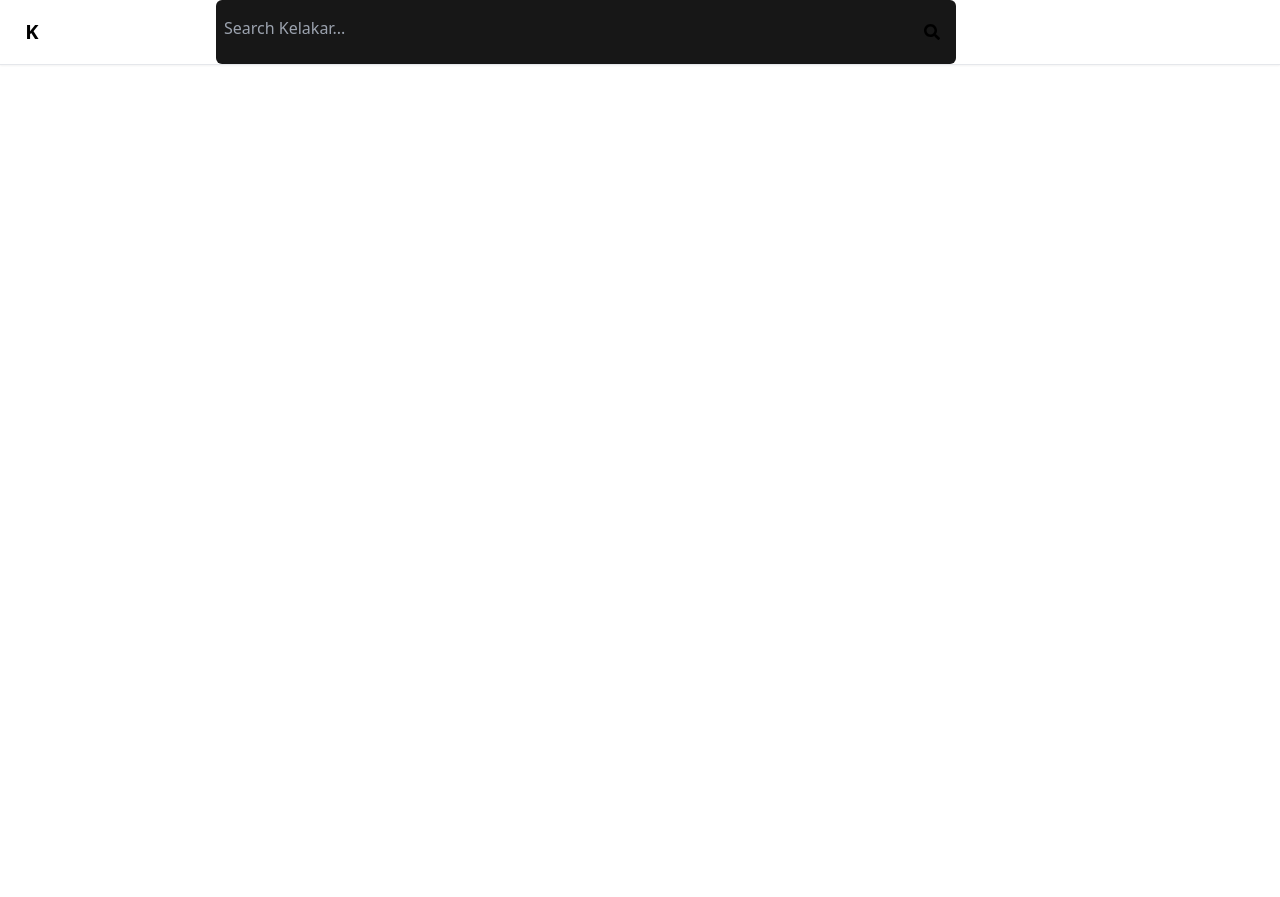
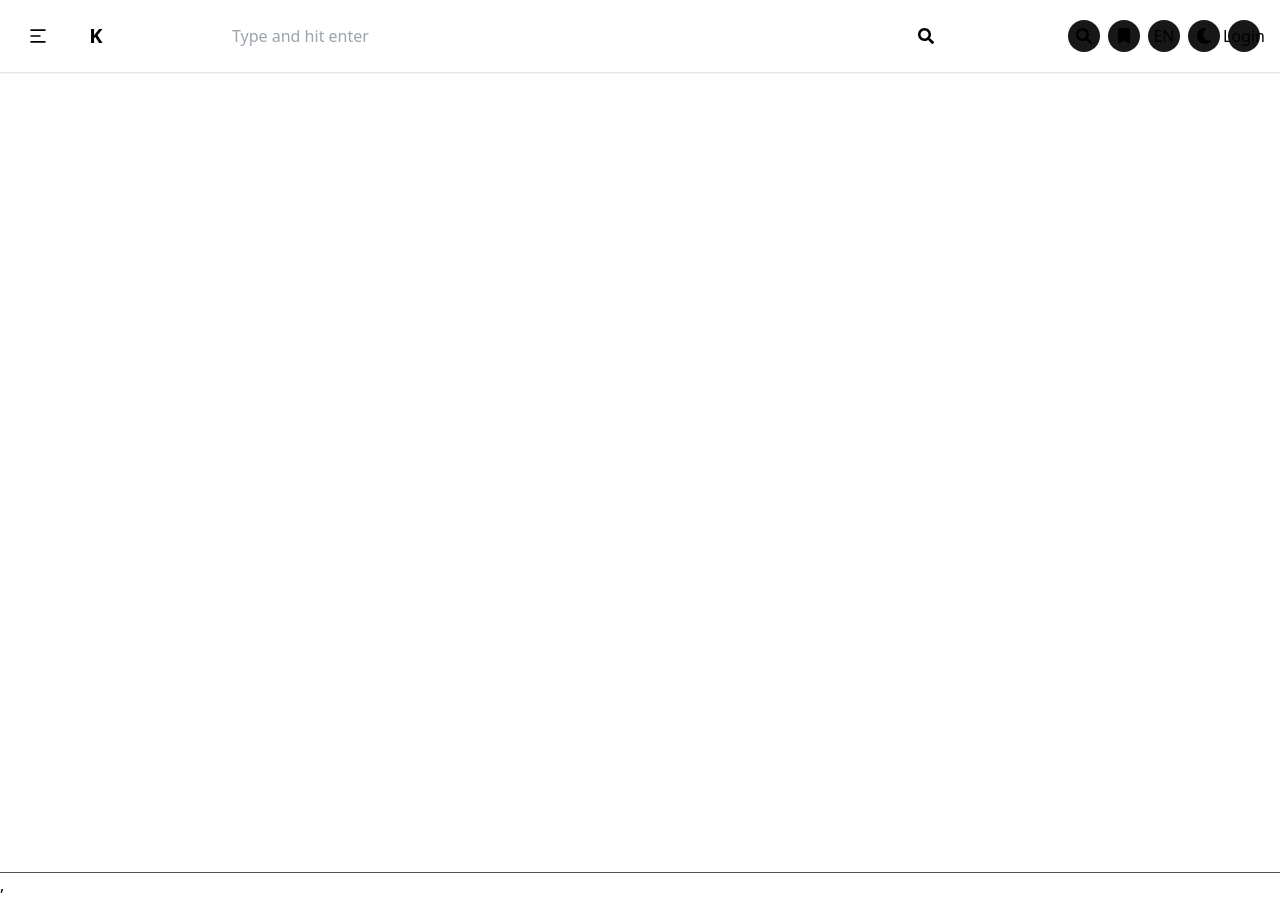
Before and after one commit to Attta-pangestu/kelakar-forum-app-react-redux-API, a React (Vite) app: page / in a window 1280 px wide. Before the commit the page ends 800 px from the top, so only its background shows below. Built offline with nearby package versions, Linux system fonts and the light colour scheme.

Commit message:
create main content UI

```diff
--- a/src/App.jsx
+++ b/src/App.jsx
@@ -1,15 +1,14 @@
-
 // Component
-import Navigation from "./components/Navigation"
+import Navigation from './components/Navigation';
 
 function App() {
-
-  return (
-    <>
-      <Navigation />
-      <h2>Hello World</h2>
-    </>
-  )
+	return (
+		<>
+			<Navigation />
+			{/* main content card */}
+			<main className="min-h-screen max-w-7xl border-b border-neutral-600"></main>
+		</>
+	);
 }
 
-export default App
+export default App;
--- a/src/components/Navigation.jsx
+++ b/src/components/Navigation.jsx
@@ -1,35 +1,115 @@
-import { Link } from "react-router-dom";
-import {FaRegUser} from 'react-icons/fa';
-import { RiMenu2Line } from "react-icons/ri";
-import { FaSearch } from "react-icons/fa";
+import { Link } from 'react-router-dom';
+import { useState } from 'react';
+import { FaRegUser } from 'react-icons/fa';
+import { RiMenu2Line } from 'react-icons/ri';
+import {
+	FaSearch,
+	FaBookmark,
+	FaMoon,
+	FaArrowLeft,
+	FaHome,
+} from 'react-icons/fa';
 
+import { FaRankingStar } from 'react-icons/fa6';
+
+// base component
+import ButtonMenu from './_base_components/Button_menu';
 
 function Navigation() {
+	const [isSideMenuOpen, setIsSideMenuOpen] = useState(false);
+
 	return (
 		<>
-            <nav className=" w-full fixed z-10 shadow-sm bg-white border-b dark:bg-black dark:text-white  dark:border-neutral-900">
-                <div className="max-w-7xl grid grid-cols-12 gap-4 ">
-                    {/* button */}
-                    <div className="col-span-3 lg:col-span-2 flex">
-                        <button id="btn-toggle-side-menu" type="button" className="text-xl p-4 hidden" >
+			<nav className=" w-full px-3 relative z-10 shadow-sm bg-white border-b dark:bg-black dark:text-white  dark:border-neutral-900">
+				<div className="max-w-7xl grid grid-cols-12 gap-4 items-center">
+					{/* brand menu */}
+					<div className="col-span-2 flex">
+						<button
+							type="button"
+							className="text-xl p-4 "
+							onClick={() => {
+								isSideMenuOpen
+									? setIsSideMenuOpen(false)
+									: setIsSideMenuOpen(true);
+							}}
+						>
 							<RiMenu2Line />
 						</button>
 						{/* brand name */}
 						<Link to="/" title="Forum Kelakar" className="py-4 px-4 ">
-                            <span className="block w-8 h-8 text-center border-2 border-white font-bold text-xl ">K</span>
+							<span className="block w-8 h-8 text-center border-2 border-white font-bold text-xl ">
+								K
+							</span>
 						</Link>
-
 					</div>
 					{/* search-bar */}
-                    <div className="lg-block col-span-7 py-4 relative rounded-md  bg-neutral-900">
-                        <form >
-                            <input type="text" id="search-input" placeholder="Search Kelakar..." className="t-form  px-2 border-0 bg-transparent" />
+					<div className=" block col-span-7 py-4 relative ">
+						<form>
+							<input
+								id="search-input"
+								type="text"
+								className="t-form w-full py-2 px-2 border-0 dark:bg-neutral-900 "
+								placeholder="Type and hit enter"
+							/>
 						</form>
-                        <button type="button" className="absolute top-6 right-4" >
+						<button type="button" className="absolute top-7 right-4">
 							<FaSearch />
 						</button>
 					</div>
 
+					<div className="col-span-3 flex justify-end ">
+						<ButtonMenu>
+							<FaSearch />{' '}
+						</ButtonMenu>
+						<ButtonMenu>
+							<FaBookmark />{' '}
+						</ButtonMenu>
+						<ButtonMenu>
+							<p>EN</p>{' '}
+						</ButtonMenu>
+						<ButtonMenu>
+							<FaMoon />{' '}
+						</ButtonMenu>
+						<ButtonMenu>
+							<p>Login</p>{' '}
+						</ButtonMenu>
+					</div>
+				</div>
+
+				{/* sidebar */}
+				<div
+					id="fixed-side-menu"
+					className={`${
+						isSideMenuOpen ? 'block' : 'hidden'
+					} w-80 fixed top-0 h-screen bg-black p-4 shadow-lg border-r border-neutral-600`}
+				>
+					<button
+						id="btn-cllose-side-menu"
+						type="button"
+						className="py-4"
+						onClick={() => setIsSideMenuOpen(false)}
+					>
+						<FaArrowLeft />
+					</button>
+					<ul className="flex flex-col gap-y-3">
+						<li>
+							<Link
+								to="/"
+								className=" p-2 ml-2 block  hover:bg-neutral-600 rounded-md bg-neutral-900"
+							>
+								<FaHome className="mb-1 mr-2  inline text-2xl" /> Home
+							</Link>
+						</li>
+						<li>
+							<Link
+								to="/"
+								className=" p-2 ml-2 block  hover:bg-neutral-600 rounded-md bg-neutral-900"
+							>
+								<FaRankingStar className="mb-1 mr-2  inline text-2xl" />{' '}
+								Leaderboard
+							</Link>
+						</li>
+					</ul>
 				</div>
 			</nav>
 		</>
--- /dev/null
+++ b/src/components/_base_components/Button_menu.jsx
@@ -0,0 +1,13 @@
+function ButtonMenu({ children }) {
+	return (
+		<button
+			type="button"
+			title="search"
+			className="w-8 h-8 rounded-full bg-neutral-900 flex justify-center mr-2 items-center"
+		>
+			{children}
+		</button>
+	);
+}
+
+export default ButtonMenu;
```
Also changed, not shown: 2 other files (tests, documents, lock files or other folders). Lines whose indentation alone changed are shown as unchanged.
